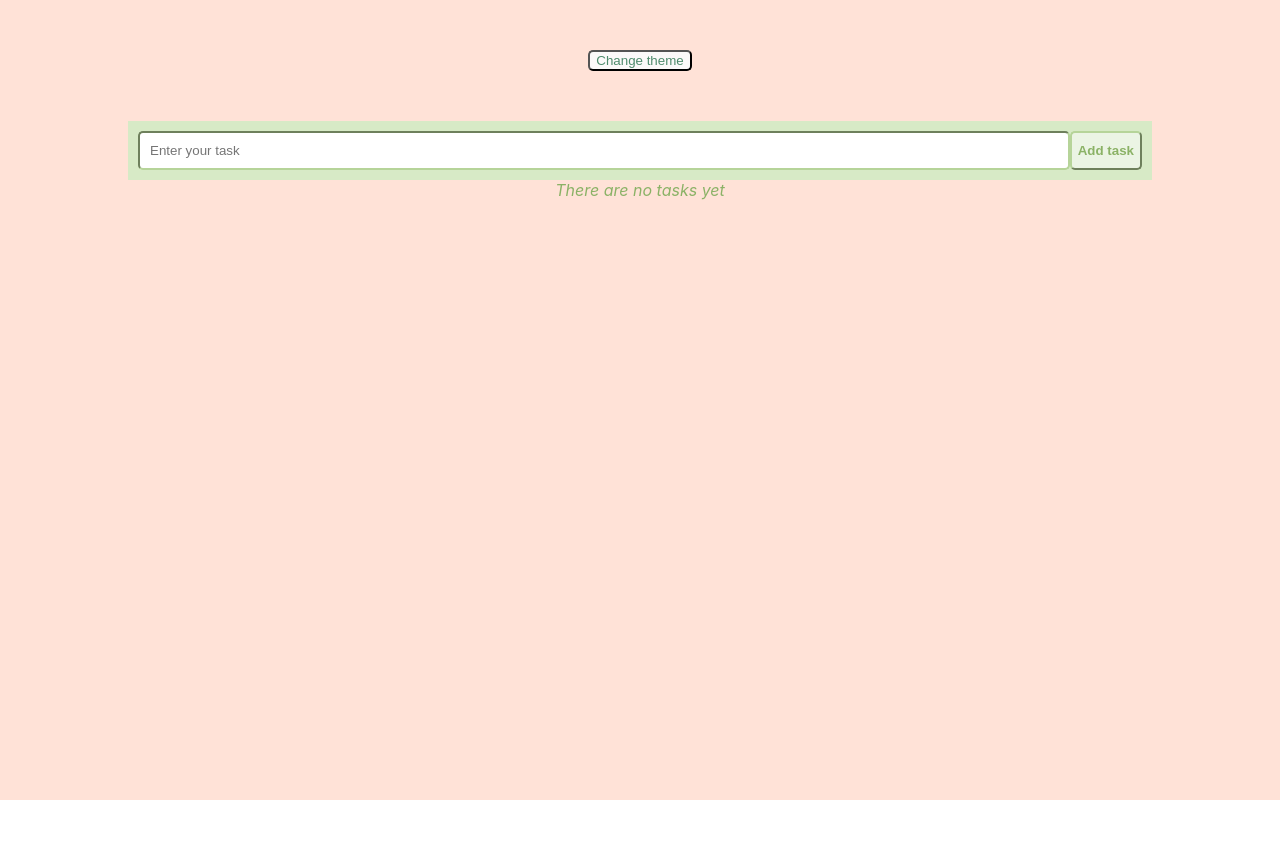
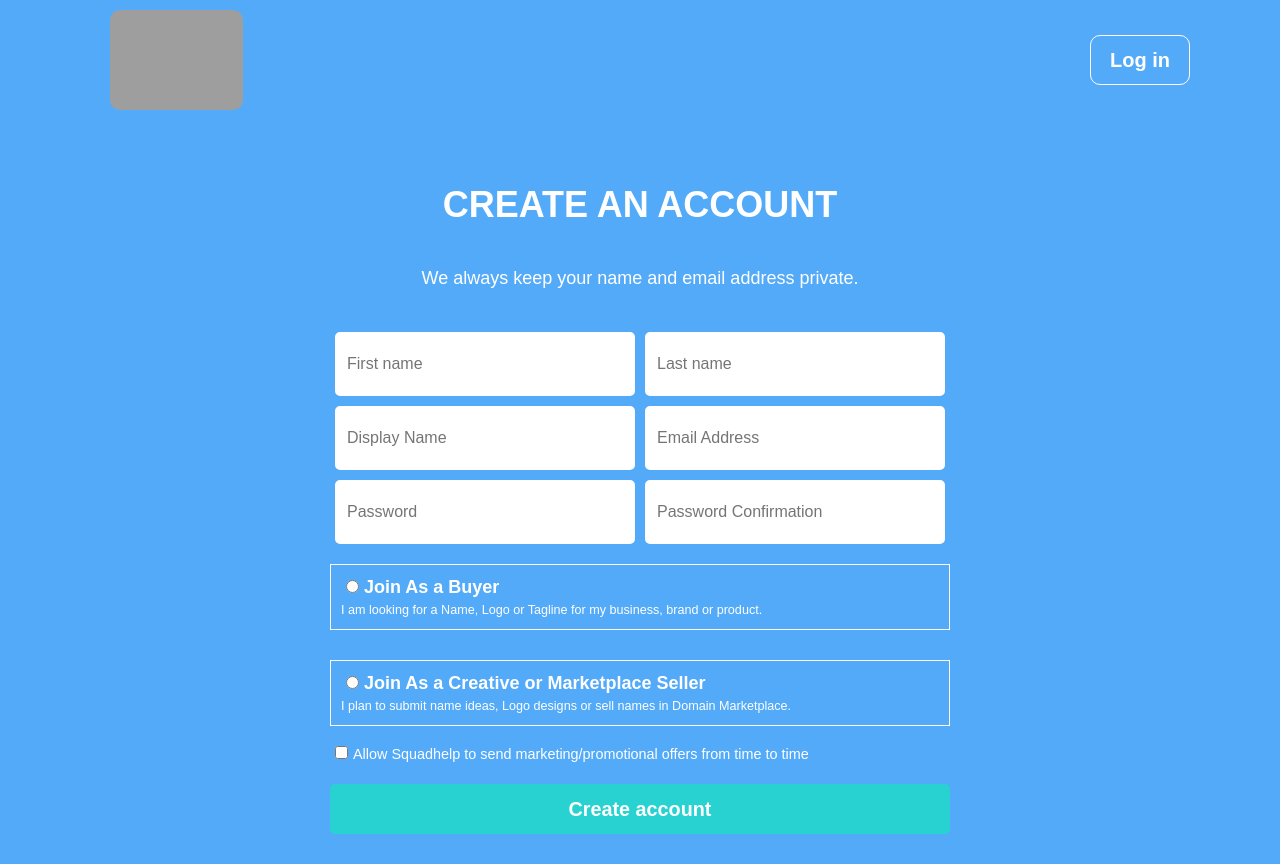
Before and after one commit to KateBoikova/pe2021-react-app, a React (Create React App) app: page / in a window 1280 px wide. Before the commit the page ends 800 px from the top, so only its background shows below. Built offline with nearby package versions, Linux system fonts and the light colour scheme; grey boxes are pictures that could not be loaded.

Commit message:
do Formik corrections

```diff
--- a/src/App.js
+++ b/src/App.js
@@ -1,7 +1,7 @@
 import './App.css';
 import ToDoPage from './pages/ToDoPage';
 // import React, { useState } from 'react';
-// import FormikHW from './components/forms/FormikHW';
+import FormikHW from './components/forms/FormikHW';
 // import CounterWithTheme from './components/CounterWithThemeH';
 // import { ThemeContext } from './contexts';
 // import CONSTANTS from './constants';
@@ -36,8 +36,8 @@ import ToDoPage from './pages/ToDoPage';
 // import StopwatchH from './components/StopwatchH';
 // import RoutingHeaderAndFooter from './components/RoutingBase';
 
-// const App = () => <UsersLoaderWithCustomHook />;
-const App = () => <ToDoPage />;
+const App = () => <FormikHW />;
+// const App = () => <ToDoPage />;
 
 // const App = () => {
 //   const themes = useState(CONSTANTS.THEMES.LIGHT);
--- a/src/common/styles/_templates.scss
+++ b/src/common/styles/_templates.scss
@@ -13,6 +13,20 @@
   height: 40px;
 }
 
+%inputContainer {
+  width: 100%;
+  display: flex;
+  justify-content: space-between;
+  align-items: stretch;
+  flex-wrap: wrap;
+
+  & input {
+    margin: 5px;
+    flex-grow: 1;
+    min-width: 300px;
+    position: relative;
+  }
+}
 %btn {
   height: 50px;
   width: auto;
@@ -22,23 +36,15 @@
   font-weight: bold;
   color: inherit;
   background-color: #28d2d0;
-}
-
-%checkbox {
-  font-size: 0.8em;
-  & input {
-    height: initial;
-    min-width: unset;
-    min-height: unset;
-    margin: 5px;
-  }
+  margin: 10px 0;
 }
 
 %radio {
   border: 1px solid white;
-  max-width: 530px;
+  max-width: 100%;
   padding: 10px;
   font-weight: bold;
+  margin: 15px 0;
   & input {
     height: initial;
     min-width: unset;
@@ -50,3 +56,12 @@
     font-weight: initial;
   }
 }
+
+%checkbox {
+  font-size: 0.8em;
+  margin-bottom: 10px;
+  & input {
+    height: initial;
+    margin: 5px;
+  }
+}
--- a/src/components/FormikHWLogInForm/index.jsx
+++ b/src/components/FormikHWLogInForm/index.jsx
@@ -31,7 +31,11 @@ function FormikHWLoginForm () {
                   type='text'
                   placeholder='Email address'
                 />
-                <FormikHWInput name='password' placeholder='Password' />
+                <FormikHWInput
+                  type='password'
+                  name='password'
+                  placeholder='Password'
+                />
                 <label className={styles.checkbox}>
                   <Field type='checkbox' name='checked' value='remember' />
                   Remember me
--- a/src/components/FormikHWSignUpForm/index.jsx
+++ b/src/components/FormikHWSignUpForm/index.jsx
@@ -31,39 +31,52 @@ function FormikHWSignUpForm () {
           {formikProps => {
             return (
               <Form className={styles.signupForm}>
+                <div className={styles.nameContainer}>
                   <FormikHWInput
                     name='userFirstName'
                     placeholder='First name'
                     className={styles.firstName}
+                    className={styles.signUpInput}
                   />
                   <FormikHWInput
                     name='userLastName'
                     placeholder='Last name'
                     className={styles.lastName}
+                    className={styles.signUpInput}
                   />
+                </div>
+                <div className={styles.dispNameAndEmailContainer}>
                   <FormikHWInput
                     name='userDisplayName'
                     placeholder='Display Name'
                     className={styles.displayName}
+                    className={styles.signUpInput}
                   />
                   <FormikHWInput
                     type='text'
                     name='userEmailAddress'
                     placeholder='Email Address'
                     className={styles.email}
+                    className={styles.signUpInput}
                   />
+                </div>
+                <div className={styles.passwordContainer}>
                   <FormikHWInput
                     type='password'
                     name='password'
                     placeholder='Password'
                     className={styles.password}
+                    className={styles.signUpInput}
                   />
                   <FormikHWInput
                     type='password'
                     name='passwordConfirmation'
                     placeholder='Password Confirmation'
                     className={styles.passwordConfirm}
+                    className={styles.signUpInput}
                   />
+                </div>
+
                 <label className={styles.radio1}>
                   <Field type='radio' name='picked' value='buyer' />
                   Join As a Buyer
--- a/src/components/forms/FormikHW/FormikHW.module.scss
+++ b/src/components/forms/FormikHW/FormikHW.module.scss
@@ -1,4 +1,5 @@
 @import '../../../common/styles/templates';
+@import '../../../common/styles/vars';
 
 * {
   box-sizing: border-box;
@@ -55,20 +56,21 @@ body {
 }
 
 .signupForm {
-  display: grid;
-  grid-template-areas:
-    'a b'
-    'c d'
-    'e f'
-    'g g'
-    'h h'
-    'i i'
-    'j j';
-  gap: 20px;
+  max-width: 700px;
+  margin: 20px;
+  display: flex;
+  flex-direction: column;
+  justify-content: space-evenly;
+  align-content: space-around;
+
+  .nameContainer,
+  .dispNameAndEmailContainer,
+  .passwordContainer {
+    @extend %inputContainer;
+  }
+
   & input {
     @extend %input;
-    min-width: 250px;
-    max-width: 300px;
   }
   .validInput {
     border: 2px solid greenyellow;
@@ -76,50 +78,35 @@ body {
   .invalidInput {
     border: 2px solid crimson;
   }
-  & .firstName {
-    grid-area: a;
-  }
-  & .lastName {
-    grid-area: b;
-  }
-  & .displayName {
-    grid-area: c;
-  }
-  & .email {
-    grid-area: d;
-  }
-  & .password {
-    grid-area: e;
-  }
-  & .passwordConfirm {
-    grid-area: f;
-  }
+
   & .radio1 {
-    grid-area: g;
     @extend %radio;
   }
   & .radio2 {
-    grid-area: h;
+    width: auto;
     @extend %radio;
   }
   & .checkbox {
-    grid-area: i;
     @extend %checkbox;
   }
+
   & button {
-    grid-area: j;
     @extend %btn;
   }
 }
 .loginForm {
+  min-width: 500px;
+  width: 650px;
+  // width: 600px;
   display: flex;
   flex-direction: column;
-  justify-content: stretch;
+  // justify-content: stretch;
+  align-items: stretch;
+  // flex-wrap: wrap;
   & input {
     @extend %input;
-    min-width: 500px;
-    max-width: 600px;
     margin-bottom: 20px;
+    flex-shrink: 2;
   }
   .validInput {
     border: 2px solid greenyellow;
@@ -137,10 +124,13 @@ body {
 }
 .error {
   position: absolute;
+  top: 5px;
+  left: 40%;
   font-size: 0.8em;
   color: red;
   background-color: white;
   padding: 2px;
   border: 1px dotted red;
   border-radius: 5px;
+  z-index: 2;
 }
--- a/src/components/forms/FormikHWInput/index.jsx
+++ b/src/components/forms/FormikHWInput/index.jsx
@@ -6,7 +6,7 @@ import styles from './../FormikHW/FormikHW.module.scss';
 function FormikHWInput (props) {
   const { name, ...rest } = props;
   return (
-    <div>
+    <>
       <ErrorMessage name={name} component='div' className={styles.error} />
       <Field name={name}>
         {({ field, meta }) => {
@@ -17,7 +17,7 @@ function FormikHWInput (props) {
           return <input {...field} {...rest} className={inputClassNames} />;
         }}
       </Field>
-    </div>
+    </>
   );
 }
 
```
Lines whose indentation alone changed are shown as unchanged.
